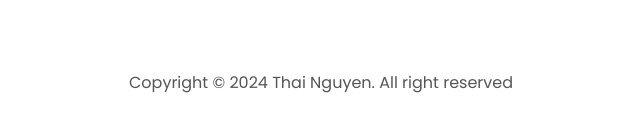
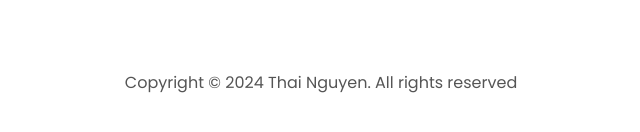
Before and after one commit to quocthainguyenle14/html-css-js-web-personal, a plain HTML site: page index.html in a window 1280 px wide. Shown: the part 3841-3973 px from the top of the page, 319-959 px from the left. Drawn offline with Linux system fonts and the light colour scheme.

Commit message:
Update index.html

```diff
--- a/index.html
+++ b/index.html
@@ -152,7 +152,7 @@
         </div>
     </section>
     <footer>
-        <p>Copyright &#169; 2024 Thai Nguyen. All right reserved</p>
+        <p>Copyright &#169; 2024 Thai Nguyen. All rights reserved</p>
     </footer>
     <script src="script.js"></script>
 </body>
```
